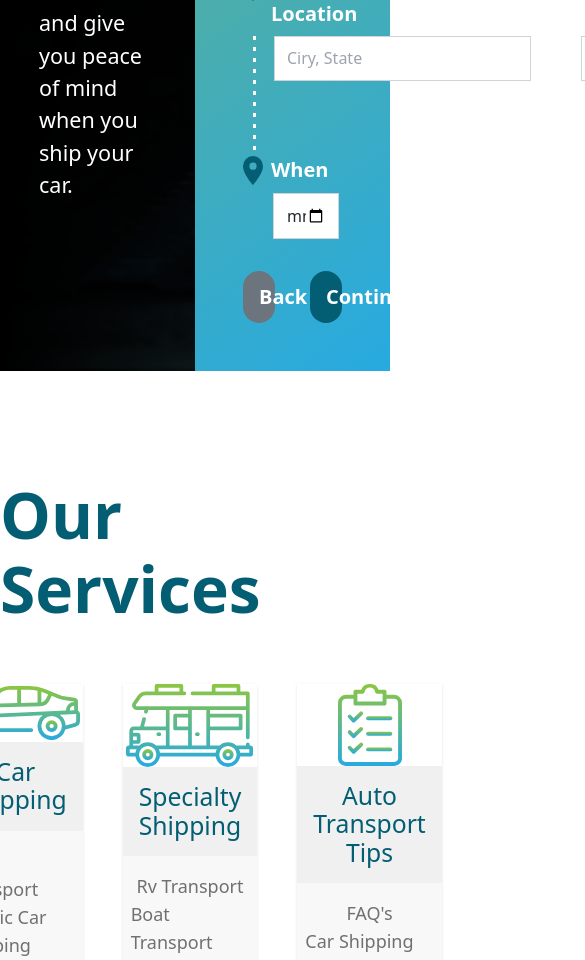
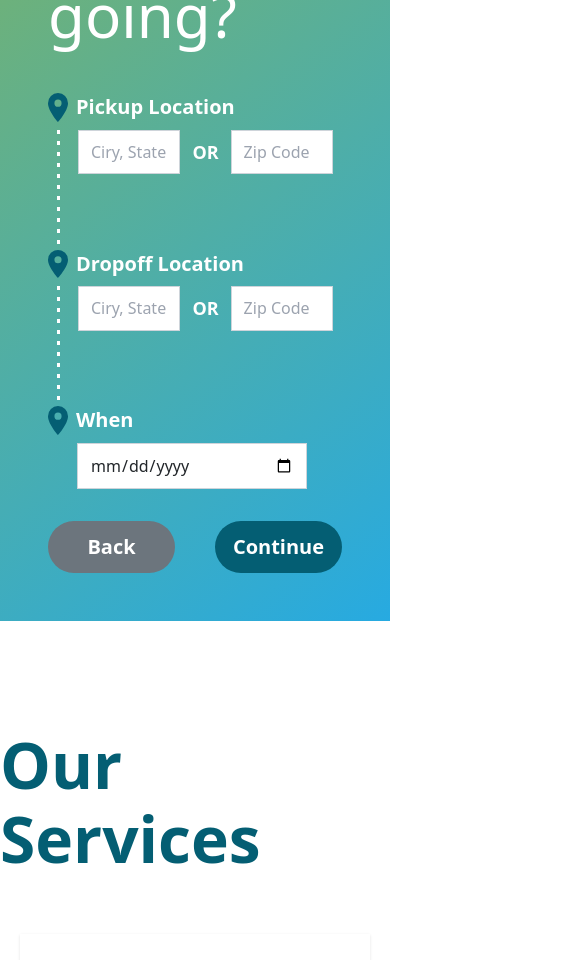
Before and after one commit to harrypotter0831/ShipCoastToCoast-frontend-tailwind, a React (Create React App) app: page / in a window 390 px wide. Shown: the part 1020-1980 px from the top of the page, 585 px wide, since content can reach past the window. Built offline with nearby package versions, Linux system fonts and the light colour scheme.

Commit message:
implement responsive

```diff
--- a/src/pages/Home/index.jsx
+++ b/src/pages/Home/index.jsx
@@ -16,21 +16,21 @@ const Home = () => {
             <Header />
 
             <div className="w-full flex flex-col">
-                <div className="flex">
-                    <div className="flex justify-center flex-col bg-home-image bg-cover py-10 px-[calc(10%)] w-1/2">
+                <div className="flex flex-wrap">
+                    <div className="flex justify-center flex-col bg-home-image bg-cover py-10 px-[calc(10%)] w-full lg:w-1/2">
                         <h1 className="text-white text-[calc(1.525rem_+_3.3vw)] leading-tight">
                             Instantly Get
-                            <br className="hidden md:block" />
+                            <br className="hidden lg:block" />
                             10 Free Auto
-                            <br className="hidden md:block" />
+                            <br className="hidden lg:block" />
                             Transport
-                            <br className="hidden md:block" />
+                            <br className="hidden lg:block" />
                             Quotes
                         </h1>
                         <p className="text-white text-[calc(1.275rem_+_.3vw)] leading-normal">Our network of reliable auto shipping companies are fully licensed, bonded, and insured to protect your investment and give you peace of mind when you ship your car.
                         </p>
                     </div>
-                    <div className="flex flex-col w-1/2 bg-home-gradient p-12">
+                    <div className="flex flex-col w-full lg:w-1/2 bg-home-gradient p-12">
                         <p className="font-extrabold text-[#045e73] text-lg mb-4">GET YOUR QUOTES: STEP {'3'} OF 3</p>
                         <div className="w-full flex">
                             <span className="rounded-full bg-[#d9d9d9] block h-[9px] w-[30px] mr-4"></span>
@@ -47,12 +47,12 @@ const Home = () => {
                                     <img className="w-[20px] mr-2" src={locationIcon} alt="point" />
                                     <h4 className="font-bold text-xl text-white">Pickup Location</h4>
                                 </div>
-                                <div className="flex px-[10px] items-start mt-2">
+                                <div className="flex px-[9px] items-start mt-2">
                                     <img className="mr-[calc(10px_+_.5rem)]" src={dashLineImage} alt='dash-line' />
-                                    <div className="flex items-center">
-                                        <input className="bg-white text-[#212529] p-3 border border-solid border-[#ced4da] transition-colors focus:border-[#86b7fe] focus:shadow-input" placeholder="Ciry, State" />
+                                    <div className="flex items-center w-full">
+                                        <input className="min-w-[100px] w-full bg-white text-[#212529] p-3 border border-solid border-[#ced4da] transition-colors focus:border-[#86b7fe] focus:shadow-input" placeholder="Ciry, State" />
                                         <p className="font-bold text-lg text-white mx-3">OR</p>
-                                        <input className="bg-white text-[#212529] p-3 border border-solid border-[#ced4da] transition-colors focus:border-[#86b7fe] focus:shadow-input" placeholder="Zip Code" />
+                                        <input className="min-w-[100px] w-full bg-white text-[#212529] p-3 border border-solid border-[#ced4da] transition-colors focus:border-[#86b7fe] focus:shadow-input" placeholder="Zip Code" />
                                     </div>
                                 </div>
                             </div>
@@ -61,12 +61,12 @@ const Home = () => {
                                     <img className="w-[20px] mr-2" src={locationIcon} alt="point" />
                                     <h4 className="font-bold text-xl text-white">Dropoff Location</h4>
                                 </div>
-                                <div className="flex px-[10px] items-start mt-2">
+                                <div className="flex px-[9px] items-start mt-2">
                                     <img className="mr-[calc(10px_+_.5rem)]" src={dashLineImage} alt='dash-line' />
-                                    <div className="flex items-center">
-                                        <input className="bg-white text-[#212529] p-3 border border-solid border-[#ced4da] transition-colors focus:border-[#86b7fe] focus:shadow-input" placeholder="Ciry, State" />
+                                    <div className="flex items-center w-full">
+                                        <input className="min-w-[100px] w-full bg-white text-[#212529] p-3 border border-solid border-[#ced4da] transition-colors focus:border-[#86b7fe] focus:shadow-input" placeholder="Ciry, State" />
                                         <p className="font-bold text-lg text-white mx-3">OR</p>
-                                        <input className="bg-white text-[#212529] p-3 border border-solid border-[#ced4da] transition-colors focus:border-[#86b7fe] focus:shadow-input" placeholder="Zip Code" />
+                                        <input className="min-w-[100px] w-full bg-white text-[#212529] p-3 border border-solid border-[#ced4da] transition-colors focus:border-[#86b7fe] focus:shadow-input" placeholder="Zip Code" />
                                     </div>
                                 </div>
                             </div>
@@ -75,7 +75,7 @@ const Home = () => {
                                     <img className="w-[20px] mr-2" src={locationIcon} alt="point" />
                                     <h4 className="font-bold text-xl text-white">When</h4>
                                 </div>
-                                <div className="flex px-[10px] items-start mt-2">
+                                <div className="flex px-[9px] items-start mt-2">
                                     <div className="flex items-center w-5/6 ml-[20px]">
                                         <input className="w-full bg-white text-[#212529] p-3 border border-solid border-[#ced4da] transition-colors focus:border-[#86b7fe] focus:shadow-input" type='date' placeholder="mm/dd/yyyy" />
                                     </div>
@@ -93,25 +93,25 @@ const Home = () => {
                 <div className="flex flex-col items-center py-12">
                     <h1 className="text-primary text-[4rem] font-bold py-4">Our Services</h1>
 
-                    <div className="flex w-full justify-center">
-                        <div className="sm:w-1/3 md:w-1/4 max-w-[400px] mx-[20px] shadow">
-                            <div className="flex justify-around items-center aspect-[7/3]">
+                    <div className="flex flex-wrap w-full justify-center items-stretch">
+                        <div className="bg-[#f8f8f8] w-full sm:w-1/2 md:w-1/3 lg:w-1/4 max-w-[400px] mx-[20px] shadow">
+                            <div className="bg-white flex justify-around items-center aspect-[7/3]">
                                 <img className="w-[130px]" src={carShippingImage} alt='car shipping' />
                             </div>
-                            <h2 className="text-[calc(1.325rem_+_.9vw)] font-medium bg-[#f0f0f0] text-primary p-4 text-center">Car Shipping</h2>
-                            <div className="flex flex-col items-center bg-[#f8f8f8] px-2 py-4">
+                            <h2 className="text-[calc(1.325rem_+_.9vw)] font-medium bg-[#f0f0f0] text-primary p-5 text-center">Car Shipping</h2>
+                            <div className="flex flex-col items-center px-2 py-4 h-">
                                 <Link className="text-lg text-[#707070] hover:underline" to={'/'}>Auto Transport</Link>
                                 <Link className="text-lg text-[#707070] hover:underline" to={'/'}>Classic Car Shipping</Link>
                                 <Link className="text-lg text-[#707070] hover:underline" to={'/'}>Enclosed Auto Transport</Link>
                             </div>
                         </div>
 
-                        <div className="sm:w-1/3 md:w-1/4 max-w-[400px] mx-[20px] shadow">
-                            <div className="flex justify-around items-center aspect-[7/3]">
+                        <div className="bg-[#f8f8f8] w-full sm:w-1/2 md:w-1/3 lg:w-1/4 max-w-[400px] mx-[20px] shadow mt-8 md:mt-0">
+                            <div className="bg-white flex justify-around items-center aspect-[7/3]">
                                 <img className="w-[127px]" src={rvImage} alt='specialty shipping' />
                             </div>
-                            <h2 className="text-[calc(1.325rem_+_.9vw)] font-medium bg-[#f0f0f0] text-primary p-4 text-center">Specialty Shipping</h2>
-                            <div className="flex flex-col items-center bg-[#f8f8f8] px-2 py-4">
+                            <h2 className="text-[calc(1.325rem_+_.9vw)] font-medium bg-[#f0f0f0] text-primary p-5 text-center">Specialty Shipping</h2>
+                            <div className="flex flex-col items-center px-2 py-4">
                                 <Link className="text-lg text-[#707070] hover:underline" to={'/'}>Rv Transport</Link>
                                 <Link className="text-lg text-[#707070] hover:underline" to={'/'}>Boat Transport</Link>
                                 <Link className="text-lg text-[#707070] hover:underline" to={'/'}>Motorcycle / ATV Shipping</Link>
@@ -119,12 +119,12 @@ const Home = () => {
                             </div>
                         </div>
 
-                        <div className="sm:w-1/3 md:w-1/4 max-w-[400px] mx-[20px] shadow">
-                            <div className="flex justify-around items-center aspect-[7/3]">
+                        <div className="bg-[#f8f8f8] w-full sm:w-1/2 md:w-1/3 lg:w-1/4 max-w-[400px] mx-[20px] shadow mt-8 lg:mt-0">
+                            <div className="bg-white flex justify-around items-center aspect-[7/3]">
                                 <img className="w-[64px]" src={clipboardImage} alt='car shipping' />
                             </div>
-                            <h2 className="text-[calc(1.325rem_+_.9vw)] font-medium bg-[#f0f0f0] text-primary p-4 text-center">Auto Transport Tips</h2>
-                            <div className="flex flex-col items-center bg-[#f8f8f8] px-2 py-4">
+                            <h2 className="text-[calc(1.325rem_+_.9vw)] font-medium bg-[#f0f0f0] text-primary p-5 text-center">Auto Transport Tips</h2>
+                            <div className="flex flex-col items-center px-2 py-4">
                                 <Link className="text-lg text-[#707070] hover:underline" to={'/'}>FAQ's</Link>
                                 <Link className="text-lg text-[#707070] hover:underline" to={'/'}>Car Shipping Checklist</Link>
                                 <Link className="text-lg text-[#707070] hover:underline" to={'/'}>Transport Insurance</Link>
--- a/tailwind.config.js
+++ b/tailwind.config.js
@@ -5,7 +5,7 @@ module.exports = {
   ],
   theme: {
     extend: {
-      fontSize: {
+      screens: {
       },
       colors: {
         primary: '#045e73',
```
Also changed, not shown: src/components/Footer/index.jsx (+4 -4 lines).
